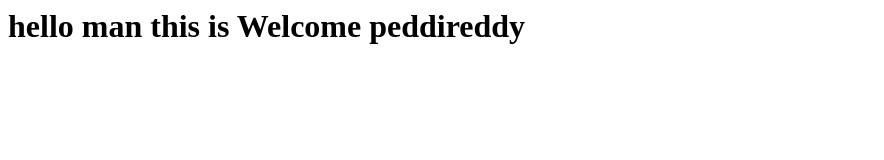
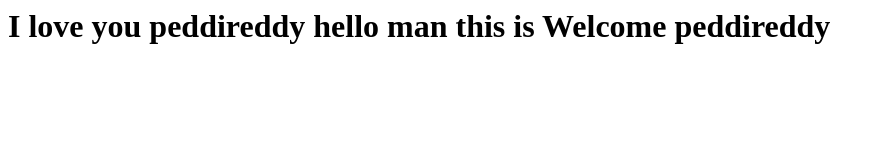
Before and after one commit to peddidevops/addwebsite, a plain HTML site: page index.html in a window 1280 px wide. Shown: the whole page, without its empty margins (0-884 px from the left). Drawn offline with Linux system fonts and the light colour scheme.

Commit message:
html chnaged

```diff
--- a/index.html
+++ b/index.html
@@ -1 +1 @@
-<h1>hello man this is  Welcome peddireddy<h1/>
+<h1>I love you peddireddy hello man this is  Welcome peddireddy<h1/>
```
